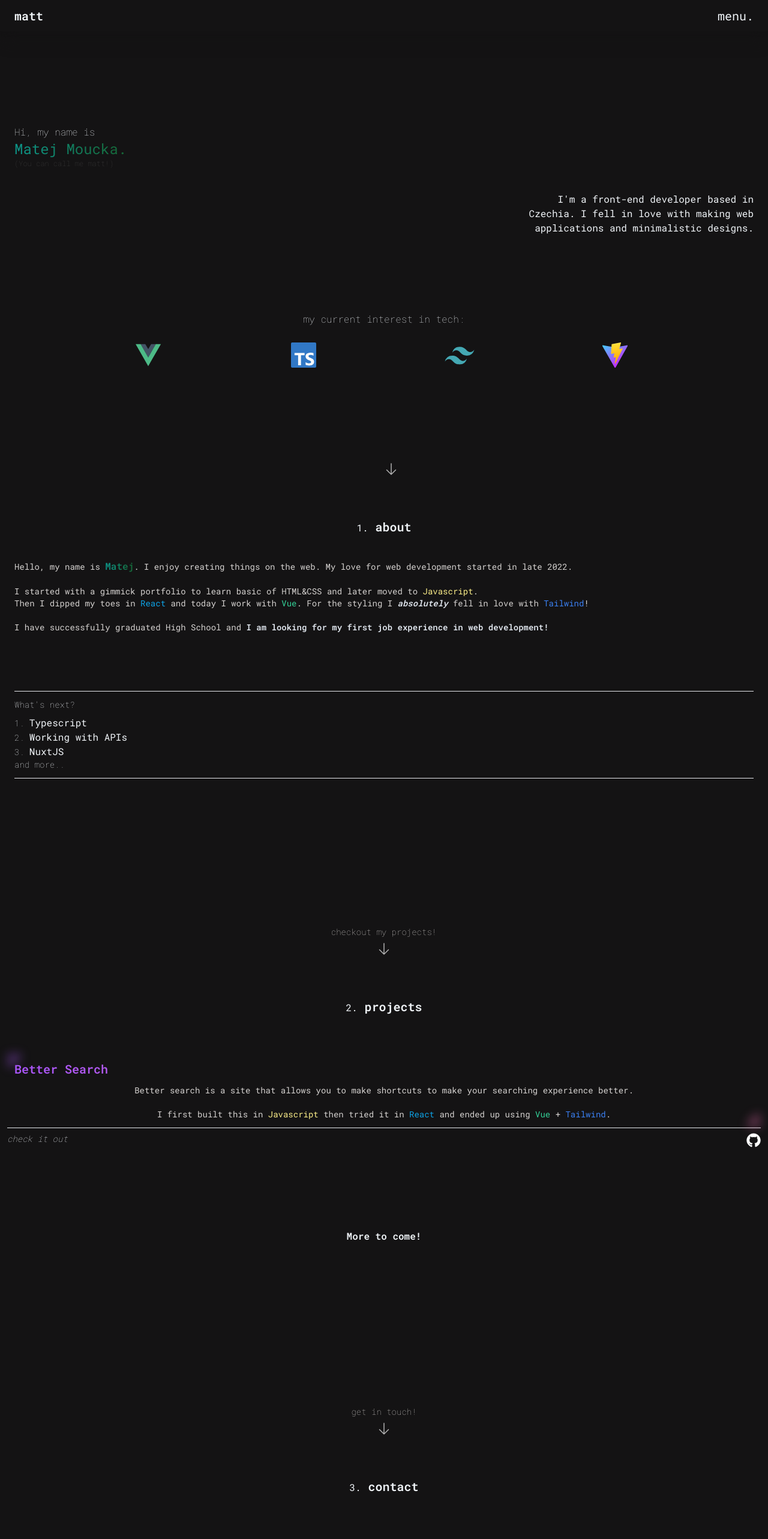
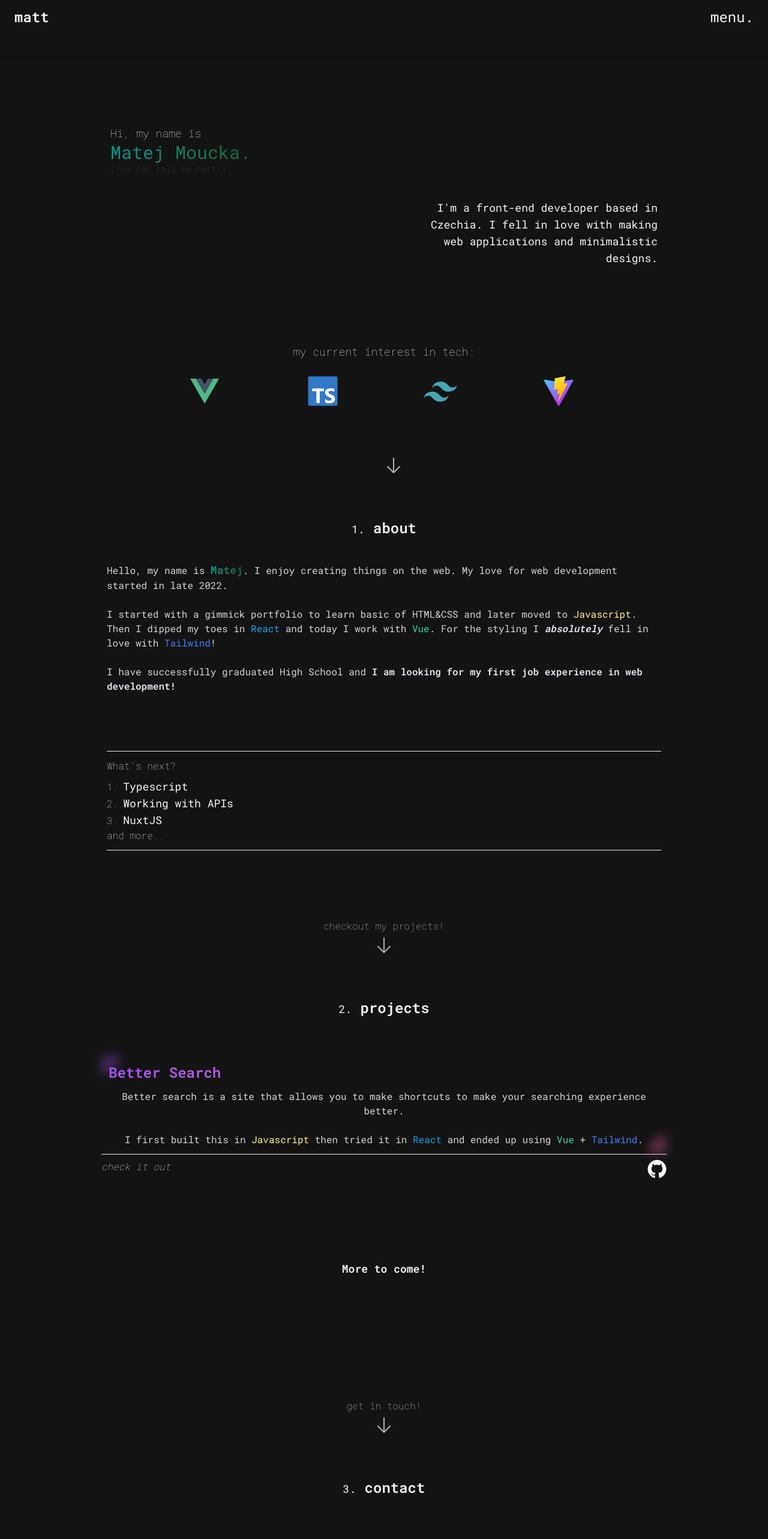
Before and after one commit to ajvejko/portfolio, a Vue app: page / in a window 1280 px wide. Shown: the top 2566 px of the page at 60% size. Built offline with nearby package versions, Linux system fonts and the light colour scheme.

Commit message:
added responsitivity for tablet

```diff
--- a/src/Components/About.vue
+++ b/src/Components/About.vue
@@ -2,15 +2,15 @@
 
 <template>
   <section class="relative h-screen px-6 pt-16" id="about">
-    <div class="flex flex-col">
-      <h1 class="text-center text-xl font-semibold text-slate-100">
-        <span class="text-base font-normal">1.</span> about
+    <div class="flex flex-col md:m-auto md:w-3/4">
+      <h1 class="text-center text-xl font-semibold text-slate-100 md:text-2xl">
+        <span class="text-base font-normal md:text-lg">1.</span> about
       </h1>
       <div class="divide-y">
-        <p class="mt-10 text-sm text-stone-300">
+        <p class="mt-10 text-sm text-stone-300 md:text-base">
           Hello, my name is
           <span
-            class="bg-gradient-to-r from-teal-600 to-green-800 bg-clip-text text-base font-bold text-transparent"
+            class="bg-gradient-to-r from-teal-600 to-green-800 bg-clip-text text-base font-bold text-transparent md:text-lg"
             >Matej</span
           >. I enjoy creating things on the web. My love for web development
           started in late 2022.<br />
@@ -30,25 +30,31 @@
         </p>
 
         <div class="mt-24 mb-3 pt-3">
-          <h2 class="text-sm font-thin text-slate-100">What's next?</h2>
+          <h2 class="text-sm font-thin text-slate-100 md:text-base">
+            What's next?
+          </h2>
           <ol class="mt-2">
-            <li class="text-slate-100">
-              <span class="mr-2 text-sm font-thin">1.</span>Typescript
+            <li class="text-slate-100 md:text-lg">
+              <span class="mr-2 text-sm font-thin md:text-base">1.</span
+              >Typescript
             </li>
-            <li class="text-slate-100">
-              <span class="mr-2 text-sm font-thin">2.</span>Working with APIs
+            <li class="text-slate-100 md:text-lg">
+              <span class="mr-2 text-sm font-thin md:text-base">2.</span>Working
+              with APIs
             </li>
-            <li class="text-slate-100">
-              <span class="mr-2 text-sm font-thin">3.</span>NuxtJS
+            <li class="text-slate-100 md:text-lg">
+              <span class="mr-2 text-sm font-thin md:text-base">3.</span>NuxtJS
             </li>
-            <li class="mr-2 text-sm font-thin text-slate-100">and more..</li>
+            <li class="mr-2 text-sm font-thin text-slate-100 md:text-base">
+              and more..
+            </li>
           </ol>
         </div>
         <div></div>
       </div>
       <div class="flex justify-center">
         <div class="absolute bottom-0">
-          <div class="mb-3 text-sm font-thin text-stone-300">
+          <div class="mb-3 text-sm font-thin text-stone-300 md:text-base">
             checkout my projects!
           </div>
           <svg
@@ -57,7 +63,7 @@
             viewBox="0 0 24 24"
             stroke-width="1.5"
             stroke="currentColor"
-            class="mx-auto h-6 w-6 animate-bounce stroke-neutral-100/70"
+            class="mx-auto h-6 w-6 animate-bounce stroke-neutral-100/70 md:h-8 md:w-8"
           >
             <path
               stroke-linecap="round"
--- a/src/Components/Contact.vue
+++ b/src/Components/Contact.vue
@@ -1,34 +1,39 @@
 <script setup></script>
 <template>
   <section class="relative h-screen px-3 pt-16">
-    <h1 class="text-center text-xl font-semibold text-slate-100">
-      <span class="text-base font-normal">3.</span> contact
+    <div class="md:m-auto md:w-3/4">
+      <h1 class="text-center text-xl font-semibold text-slate-100 md:text-2xl">
+        <span class="text-base font-normal md:text-lg">3.</span> contact
       </h1>
-    <h2 class="mt-44 text-center text-slate-100">Want to get in touch?</h2>
-    <p class="mt-4 text-center text-sm text-stone-300">
+      <h2 class="mt-44 text-center text-slate-100 md:text-lg">
+        Want to get in touch?
+      </h2>
+      <p class="mt-4 text-center text-sm text-stone-300 md:text-base">
         I am looking for my
         <span class="font-semibold text-slate-100">first job</span> in web
         development or any chat on web dev in general.<br />
         <br />
-      Are you interested have any helpful tips or found any issues on my sites?
+        Are you interested have any helpful tips or found any issues on my
+        sites?
       </p>
-    <h2 class="mt-6 text-center text-lg text-slate-100">
+      <h2 class="mt-6 text-center text-lg text-slate-100 md:text-xl">
         you can reach out to me on:
       </h2>
-    <div class="mt-3 flex justify-evenly">
+      <div class="mt-3 flex justify-evenly md:mt-5">
         <a
           href="https://mail.google.com/mail/?view=cm&ui=2&tf=0&fs=1&to=moucka.matej01%40gmail.com"
-        ><img src="../assets/gmail.svg" alt="gmail" class="w-8"
+          ><img src="../assets/gmail.svg" alt="gmail" class="w-8 md:w-10"
         /></a>
         <a href="https://twitter.com/Ajvejko"
-        ><img src="../assets/twitter.svg" alt="twitter" class="w-8"
+          ><img src="../assets/twitter.svg" alt="twitter" class="w-8 md:w-10"
         /></a>
         <a href="https://www.linkedin.com/in/moucka-matej/"
-        ><img src="../assets/linkedin.svg" alt="linkedin" class="w-8"
+          ><img src="../assets/linkedin.svg" alt="linkedin" class="w-8 md:w-10"
         /></a>
         <a href="https://discord.com/users/342756665155649542"
-        ><img src="../assets/discord.svg" alt="discord" class="w-8"
+          ><img src="../assets/discord.svg" alt="discord" class="w-8 md:w-10"
         /></a>
+      </div>
     </div>
   </section>
 </template>
--- a/src/Components/Hero.vue
+++ b/src/Components/Hero.vue
@@ -2,18 +2,18 @@
 
 <template>
   <section class="h-screen" id="home">
-    <div class="px-6 pt-52">
+    <div class="px-6 pt-52 md:m-auto md:w-3/4">
       <!-- Greeting -->
-      <div class="font-thin text-slate-100">Hi, my name is</div>
+      <h3 class="font-thin text-slate-100 md:text-lg">Hi, my name is</h3>
       <span
-        class="bg-gradient-to-r from-teal-600 to-green-800 bg-clip-text text-2xl text-transparent"
+        class="bg-gradient-to-r from-teal-600 to-green-800 bg-clip-text text-2xl text-transparent md:text-3xl"
         >Matej Moucka.</span
       >
-      <div class="text-xs font-thin text-neutral-700">
+      <div class="text-xs font-thin text-neutral-700 md:text-sm">
         (You can call me matt!)
       </div>
       <!-- Short about me -->
-      <div class="mt-10 flex justify-end text-right">
+      <div class="mt-10 flex justify-end text-right md:text-lg">
         <p class="max-w-sm text-slate-100">
           I'm a front-end developer based in Czechia. I fell in love with making
           web applications and minimalistic designs.
@@ -21,18 +21,22 @@
       </div>
       <!-- Current interest in tech -->
       <div class="text-center">
-        <h1 class="mt-32 font-thin text-slate-100">
+        <h1 class="mt-32 font-thin text-slate-100 md:text-lg">
           my current interest in tech:
         </h1>
         <div class="mt-5 flex justify-evenly">
-          <img src="../assets/vue.svg" alt="vue" class="mr-3 w-14" />
+          <img src="../assets/vue.svg" alt="vue" class="mr-3 w-14 md:w-16" />
           <img
             src="../assets/typescript.svg"
             alt="typescript"
-            class="mr-3 w-12"
+            class="mr-3 w-12 md:w-14"
           />
-          <img src="../assets/tailwind.svg" alt="tailwind" class="mr-3 w-14" />
-          <img src="../assets/vite.svg" alt="vite" class="mr-3 w-12" />
+          <img
+            src="../assets/tailwind.svg"
+            alt="tailwind"
+            class="mr-3 w-14 md:w-16"
+          />
+          <img src="../assets/vite.svg" alt="vite" class="mr-3 w-12 md:w-14" />
         </div>
       </div>
 
@@ -42,7 +46,7 @@
         viewBox="0 0 24 24"
         stroke-width="1.5"
         stroke="currentColor"
-        class="absolute bottom-0 left-1/2 right-1/2 -z-10 h-6 w-6 animate-bounce stroke-neutral-100/70"
+        class="absolute bottom-0 left-1/2 right-1/2 -z-10 h-6 w-6 animate-bounce stroke-neutral-100/70 md:h-8 md:w-8"
       >
         <path
           stroke-linecap="round"
--- a/src/Components/Navbar.vue
+++ b/src/Components/Navbar.vue
@@ -9,9 +9,14 @@ const show = ref(false);
       <div
         class="flex justify-between bg-bgCustom px-6 py-3 shadow-xl shadow-bgCustom"
       >
-        <a href="#home" class="text-xl font-bold text-slate-100">matt</a>
+        <a href="#home" class="text-xl font-bold text-slate-100 md:text-2xl"
+          >matt</a
+        >
         <!-- Navigation menu button -->
-        <button @click="show = !show" class="text-xl text-slate-100">
+        <button
+          @click="show = !show"
+          class="text-xl text-slate-100 md:text-2xl"
+        >
           menu.
         </button>
       </div>
@@ -24,19 +29,19 @@ const show = ref(false);
           <a
             @click="show = !show"
             href="#about"
-            class="text-l mx-3 mt-1 text-neutral-300"
+            class="mx-3 mt-1 text-neutral-300 md:text-lg"
             >1. about</a
           >
           <a
             @click="show = !show"
             href="#projects"
-            class="text-l mx-3 mt-1 text-neutral-300"
+            class="mx-3 mt-1 text-neutral-300 md:text-lg"
             >2. projects</a
           >
           <a
             @click="show = !show"
             href="#contact"
-            class="text-l mx-3 mt-1 text-neutral-300"
+            class="mx-3 mt-1 text-neutral-300 md:text-lg"
             >3. contact</a
           >
         </div>
--- a/src/Components/Projects.vue
+++ b/src/Components/Projects.vue
@@ -1,26 +1,27 @@
 <script setup></script>
 <template>
   <section class="relative h-screen px-3 pt-16" id="projects">
-    <h1 class="text-center text-xl font-semibold text-slate-100">
-      <span class="text-base font-normal">2.</span> projects
+    <div class="md:m-auto md:w-3/4">
+      <h1 class="text-center text-xl font-semibold text-slate-100 md:text-2xl">
+        <span class="text-base font-normal md:text-lg">2.</span> projects
       </h1>
       <!-- Better Search Project -->
       <div class="mt-16 divide-y">
         <div class="relative p-3">
           <div
-          class="absolute top-0 left-0 h-6 w-6 rounded-br-full bg-purple-500/30 blur"
+            class="absolute top-0 left-0 h-6 w-6 rounded-br-full bg-purple-500/30 blur md:h-8 md:w-8"
           ></div>
           <div
-          class="absolute bottom-0 right-0 h-6 w-6 rounded-tl-full bg-pink-400/30 blur"
+            class="absolute bottom-0 right-0 h-6 w-6 rounded-tl-full bg-pink-400/30 blur md:h-8 md:w-8"
           ></div>
           <h2
-          class="bg-gradient-to-r from-purple-500 to-pink-400 bg-clip-text text-xl font-bold text-transparent"
+            class="bg-gradient-to-r from-purple-500 to-pink-400 bg-clip-text text-xl font-bold text-transparent md:text-2xl"
           >
             Better Search
           </h2>
-        <p class="mt-3 text-center text-sm text-stone-300">
-          Better search is a site that allows you to make shortcuts to make your
-          searching experience better.<br />
+          <p class="mt-3 text-center text-sm text-stone-300 md:text-base">
+            Better search is a site that allows you to make shortcuts to make
+            your searching experience better.<br />
             <br />
             I first built this in
             <span class="text-yellow-200">Javascript</span> then tried it in
@@ -32,28 +33,32 @@
         <div class="flex justify-between py-2">
           <a
             href="https://www.bettersrch.com/"
-          class="text-sm font-thin italic text-slate-100 hover:underline"
+            class="text-sm font-thin italic text-slate-100 hover:underline md:text-base"
             >check it out</a
           >
           <div>
             <a href="https://github.com/ajvejko/bettersearch-vue" alt="github"
-            ><img class="w-6" src="../assets/github.svg"
+              ><img class="w-6 md:w-8" src="../assets/github.svg"
             /></a>
           </div>
         </div>
       </div>
 
-    <div class="mt-32 text-center font-bold text-slate-100">More to come!</div>
+      <div class="mt-32 text-center font-bold text-slate-100 md:text-lg">
+        More to come!
+      </div>
       <div class="flex justify-center">
         <div class="absolute bottom-0">
-        <div class="mb-3 text-sm font-thin text-stone-300">get in touch!</div>
+          <div class="mb-3 text-sm font-thin text-stone-300 md:text-base">
+            get in touch!
+          </div>
           <svg
             xmlns="http://www.w3.org/2000/svg"
             fill="none"
             viewBox="0 0 24 24"
             stroke-width="1.5"
             stroke="currentColor"
-          class="mx-auto h-6 w-6 animate-bounce stroke-neutral-100/70"
+            class="mx-auto h-6 w-6 animate-bounce stroke-neutral-100/70 md:h-8 md:w-8"
           >
             <path
               stroke-linecap="round"
@@ -63,5 +68,6 @@
           </svg>
         </div>
       </div>
+    </div>
   </section>
 </template>
```
Lines whose indentation alone changed are shown as unchanged.
